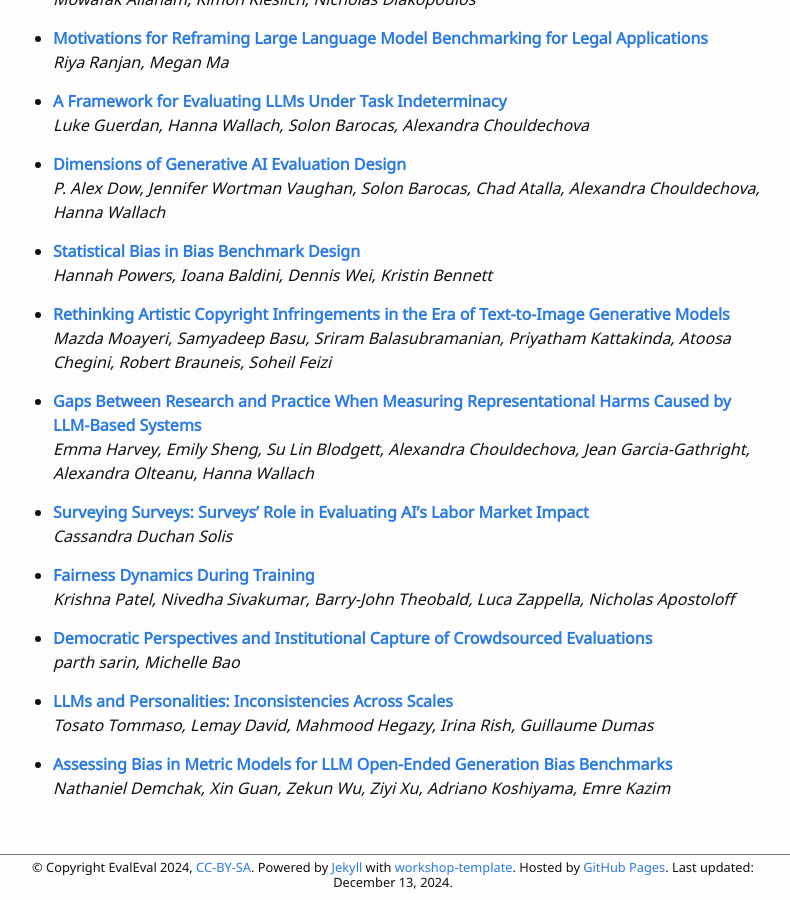
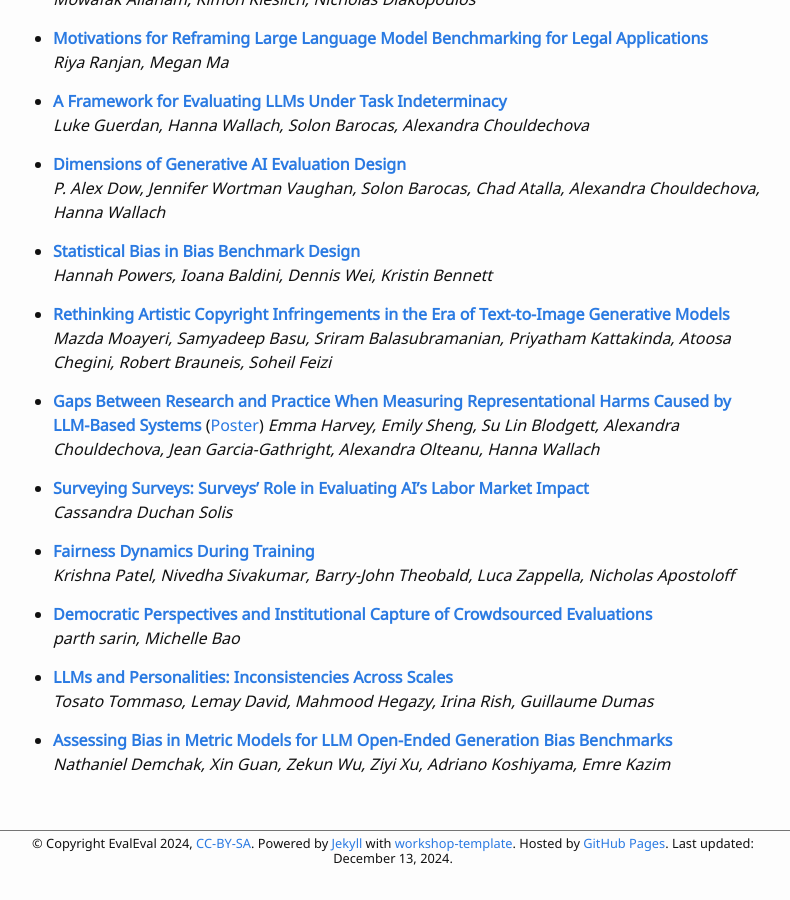
Before and after one commit to aaai-fidu-lab/aaai-fidu-lab.github.io, a Jekyll site: the page built from accepted-papers.md, in a window 1280 px wide and 900 px high, scrolled down 1605 px. Shown: the whole window, without its empty margins (247-1037 px from the left). Built offline with Jekyll 4.4.1, drawn with Linux system fonts in a browser that asks for light colours; our own code applies the rules of GitHub Pages for plain Markdown files; after the commit the page ends 2481 px from its top, so only the background shows below that.

Commit message:
add harvey poster

```diff
--- a/accepted-papers.md
+++ b/accepted-papers.md
@@ -78,7 +78,7 @@ The following tiny papers have been accepted to the EvalEval Workshop at NeurIPS
 * **[Rethinking Artistic Copyright Infringements in the Era of Text-to-Image Generative Models](accepted_papers/EvalEval_24_Moayeri.pdf)**
   *Mazda Moayeri, Samyadeep Basu, Sriram Balasubramanian, Priyatham Kattakinda, Atoosa Chegini, Robert Brauneis, Soheil Feizi*
 
-* **[Gaps Between Research and Practice When Measuring Representational Harms Caused by LLM-Based Systems](accepted_papers/EvalEval_24_Harvey.pdf)**
+* **[Gaps Between Research and Practice When Measuring Representational Harms Caused by LLM-Based Systems](accepted_papers/EvalEval_24_Harvey.pdf)**  ([Poster](accepted_papers/posters&slides/EvalEval_24_Harvey.pdf))
   *Emma Harvey, Emily Sheng, Su Lin Blodgett, Alexandra Chouldechova, Jean Garcia-Gathright, Alexandra Olteanu, Hanna Wallach*
 
 * **[Surveying Surveys: Surveys' Role in Evaluating AI's Labor Market Impact](accepted_papers/EvalEval_24_Solis.pdf)**
```
Also changed, not shown: 1 other file.
